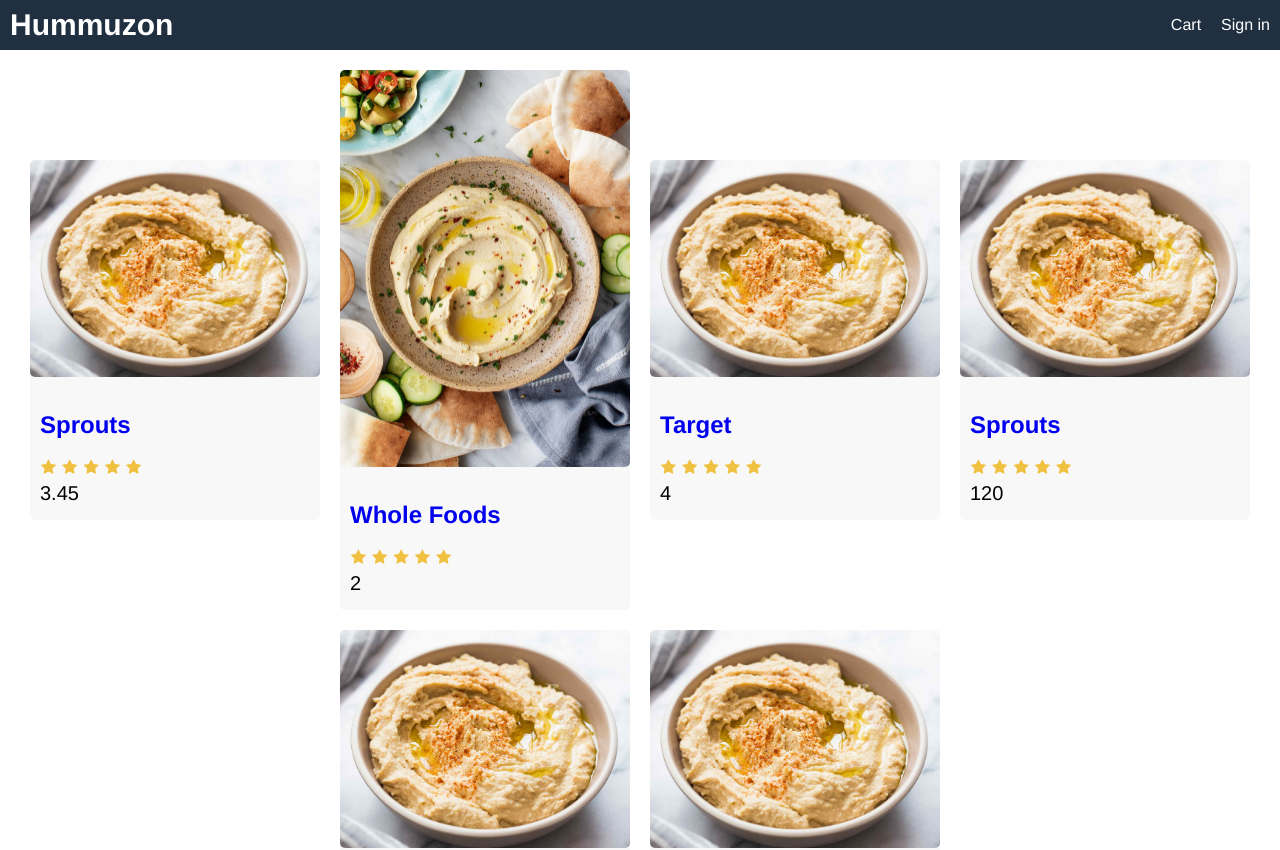
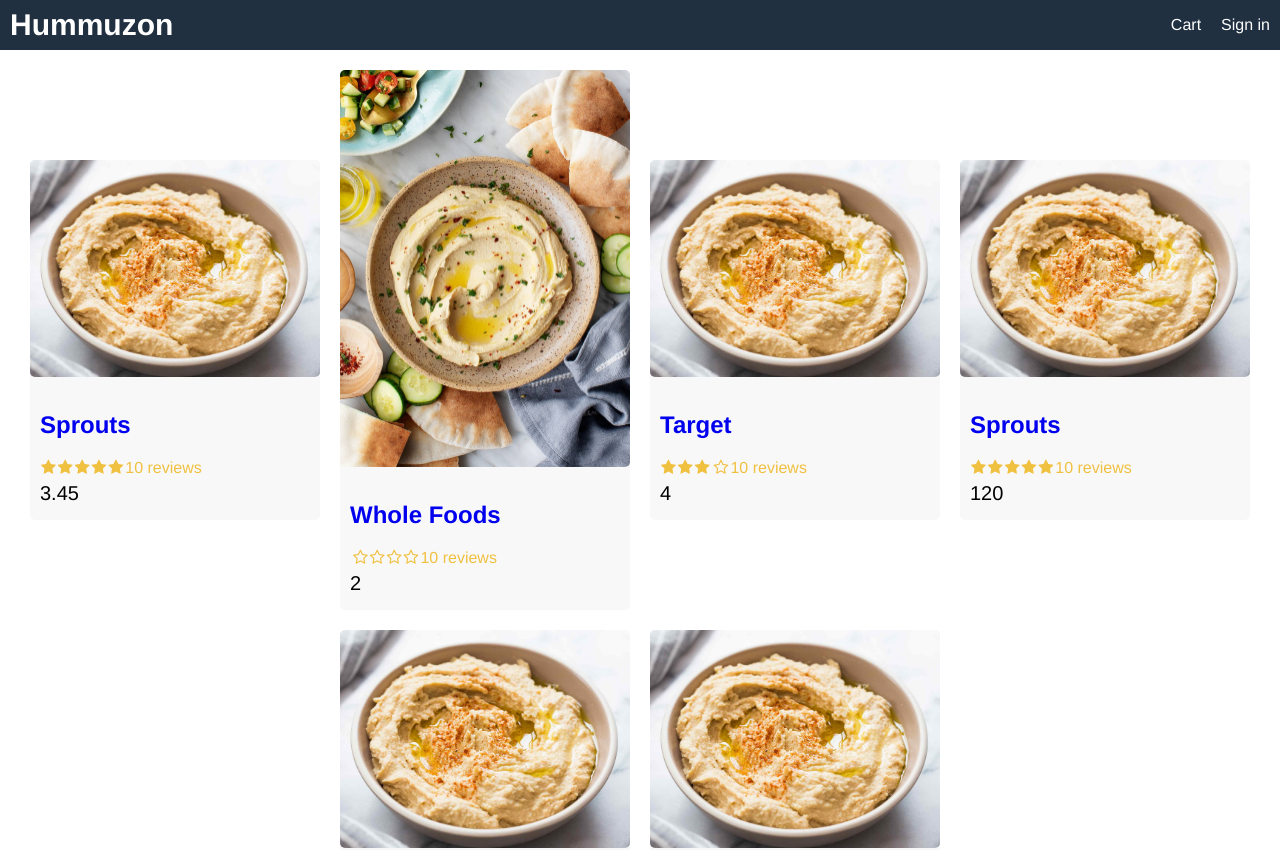
Before and after one commit to Cooked-Jupiter/ideal-garbanzo, a React (Create React App) app in the folder frontend/: page / in a window 1280 px wide. Shown: the top 850 px of the page. Built offline with nearby package versions, Linux system fonts and the light colour scheme.

Commit message:
Started to componetize the website

```diff
--- a/frontend/src/App.js
+++ b/frontend/src/App.js
@@ -1,5 +1,6 @@
 import React from 'react';
 import data from './data';
+import Product from './components/Product';
 function App() {
   return (
     <div className="grid-container">
@@ -13,30 +14,13 @@
         </div>
       </header>
       <main>
+        <div>
           <div className = "row center">
             {
               data.products.map((product) => (
-            <div key={product._id} className ="card">
-              <a href={`/product/${product._id}`}>
-                <img className ="medium" src={product.image} alt="product" />
-              </a>
-              <div className="card-body">
-                <a href={`/product/${product._id}`}>
-                  <h2>{product.name}</h2>
-                </a>
-                <div className = "rating">
-                  <span> <i className="fa fa-star"></i> </span>
-                  <span> <i className="fa fa-star"></i> </span>
-                  <span> <i className="fa fa-star"></i> </span>
-                  <span> <i className="fa fa-star"></i> </span>
-                  <span> <i className="fa fa-star"></i> </span>
+              <Product key={product._id} product={product}></Product>
+              ))}
           </div>
-                <div className="price">{product.price}</div>
-              </div>
-            </div>
-              ))
-            }
-
         </div>
       </main>
     <footer className="row center">
--- /dev/null
+++ b/frontend/src/components/Product.js
@@ -0,0 +1,23 @@
+import React from 'react';
+import Rating from './Rating';
+
+export default function Product(props) {
+    const { product } = props;
+    return (
+        <div key={product._id} className ="card">
+          <a href={`/product/${product._id}`}>
+            <img className ="medium" src={product.image} alt="product" />
+          </a>
+          <div className="card-body">
+            <a href={`/product/${product._id}`}>
+              <h2>{product.name}</h2>
+            </a>
+            <Rating
+                rating={product.rating}
+                numReviews={product.numReviews}
+            ></Rating>
+            <div className="price">{product.price}</div>
+          </div>
+        </div>
+    );
+}
--- /dev/null
+++ b/frontend/src/components/Rating.js
@@ -0,0 +1,65 @@
+import React from 'react';
+
+export default function Rating(props) {
+    const {rating, numReviews} = props;
+    return (
+        <div className = "rating">
+            <span>
+                <i
+                    className={
+                        rating >= 1
+                        ? "fa fa-star"
+                        : rating >=0.5
+                        ? "fa fa-star-half-0"
+                        :"fa fa-star-o"
+                    }
+                ></i>
+            </span>
+            <span>
+                <i
+                    className={
+                        rating >= 2
+                        ? "fa fa-star"
+                        : rating >=1.5
+                        ? "fa fa-star-half-0"
+                        :"fa fa-star-o"
+                    }
+                ></i>
+            </span>
+            <span>
+                <i
+                    className={
+                        rating >= 3
+                        ? "fa fa-star"
+                        : rating >=2.5
+                        ? "fa fa-star-half-0"
+                        :"fa fa-star-o"
+                    }
+                ></i>
+            </span>
+            <span>
+                <i
+                    className={
+                        rating >= 4
+                        ? "fa fa-star"
+                        : rating >=3.5
+                        ? "fa fa-star-half-0"
+                        :"fa fa-star-o"
+                    }
+                ></i>
+            </span>
+            <span>
+                <i
+                    className={
+                        rating >= 5
+                        ? "fa fa-star"
+                        : rating >=4.5
+                        ? "fa fa-star-half-0"
+                        :"fa fa-star-o"
+                    }
+                ></i>
+            </span>
+            <span>{numReviews + ' reviews'}</span>
+        </div>
+    );
+}
```
Lines whose indentation alone changed are shown as unchanged.
